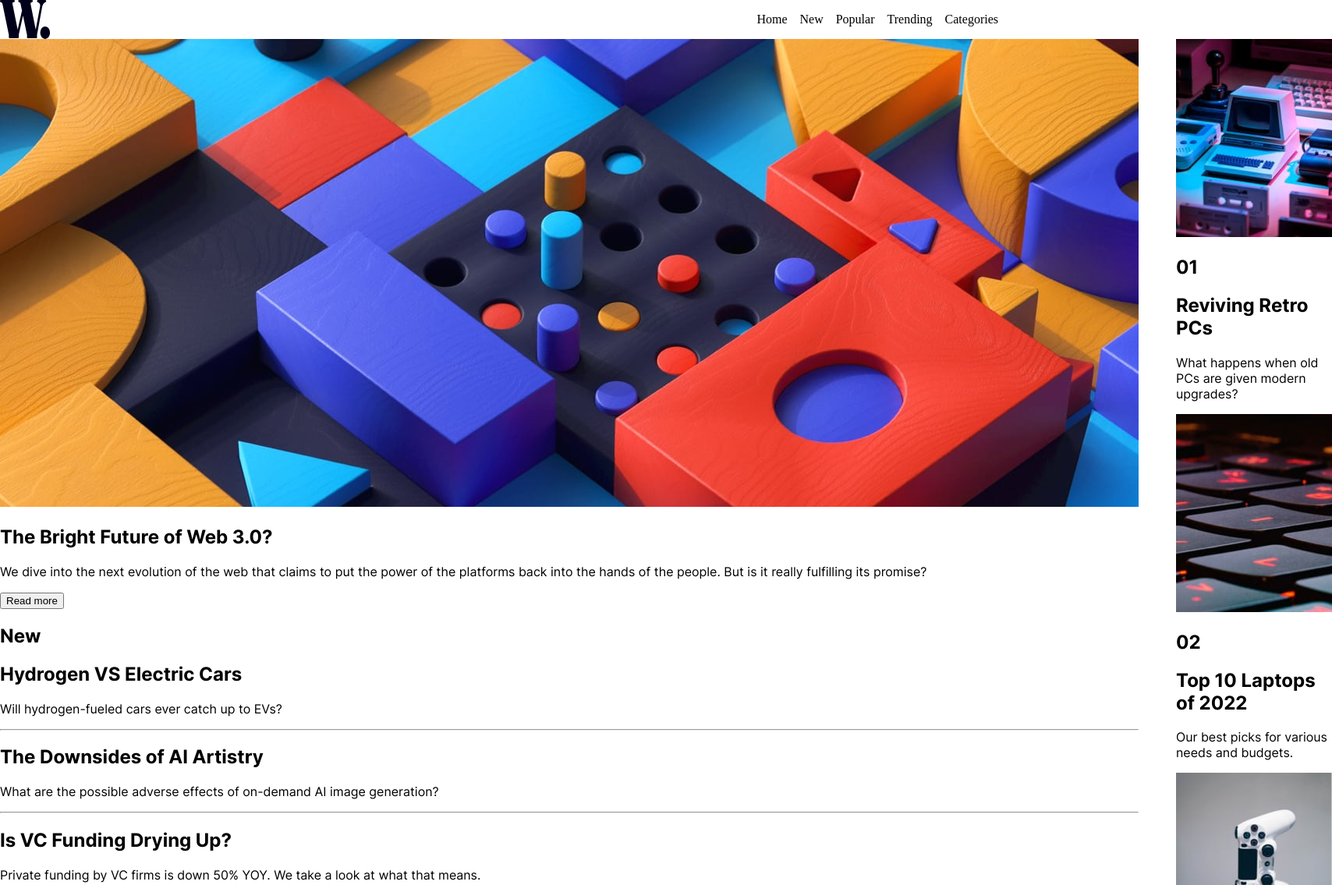
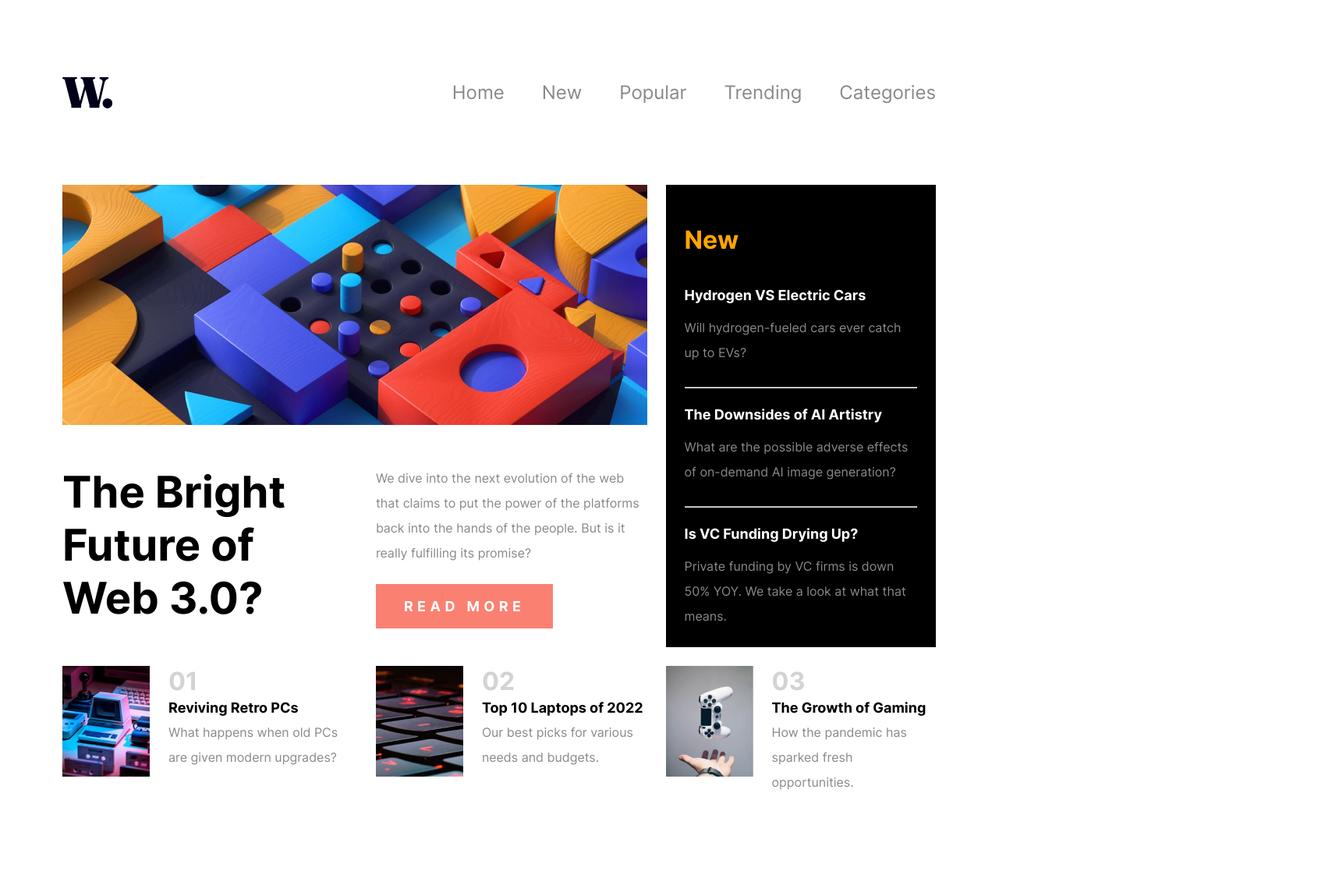
Before and after one commit to makaracc/frontend-mentor-news-challenge, a plain HTML site: page index.html in a window 1280 px wide. Shown: the top 1135 px of the page at 78% size, 1708 px wide, since content can reach past the window. After the commit the page ends 1099 px from the top, so only its background shows below. Drawn offline with Linux system fonts and the light colour scheme.

Commit message:
add grid layout

```diff
--- a/index.html
+++ b/index.html
@@ -12,43 +12,52 @@
 </head>
 
 <body>
+  <header>
     <nav>
-    <img src="assets/images/logo.svg" alt="w logo">
-    <ul class="nav-items">
+      <img class="logo" src="assets/images/logo.svg" alt="w logo">
+      <div class="menu">
+        <input id="menu-toggle" type="checkbox" />
+        <label class='menu-button-container' for="menu-toggle">
+          <img class="menu-toggle-icon" src="./assets/images/icon-menu.svg" alt="menu icon">
+          <div class="blur-bg"></div>
+        </label>
+        <ul class="menu-list">
           <li>Home</li>
           <li>New</li>
           <li>Popular</li>
           <li>Trending</li>
           <li>Categories</li>
         </ul>
+
+      </div>
     </nav>
-  <div class="container">
-    <div class="top-part">
-      <section class="main-headline">
-        <img class="main-img" src="assets/images/image-web-3-desktop.jpg" alt="main">
-        <div class="main-headline-info">
+  </header>
+
+  <main class="wrapper-grid">
+
+    <div class="grid-item"><img class="main-img" src="assets/images/image-web-3-desktop.jpg" alt="main img"></div>
+    <div class="grid-item">
       <h1 class="main-title">The Bright Future of Web 3.0?</h1>
-          <div class="main-headline-content">
+    </div>
+    <div class="grid-item main-headline-content">
       <p>We dive into the next evolution of the web that claims to put the power of the platforms back into the
         hands
         of
         the people. But is it really fulfilling its promise?</p>
       <button>Read more</button>
     </div>
-        </div>
-
-      </section>
-
-      <section class="new">
+    <section class="grid-item new">
       <h1 class="new-title">New</h1>
       <div>
         <h2>Hydrogen VS Electric Cars</h2>
         <p>Will hydrogen-fueled cars ever catch up to EVs?</p>
+        <br>
         <hr>
       </div>
       <div>
         <h2>The Downsides of AI Artistry</h2>
         <p>What are the possible adverse effects of on-demand AI image generation?</p>
+        <br>
         <hr>
       </div>
       <div>
@@ -56,10 +65,7 @@
         <p>Private funding by VC firms is down 50% YOY. We take a look at what that means.</p>
       </div>
     </section>
-    </div>
-
-    <section class="bottom-part">
-      <div class="bottom-item">
+    <div class="grid-item bottom-item">
       <img src="assets/images/image-retro-pcs.jpg" alt="retro pc">
       <div class="bottom-info">
         <h1>01</h1>
@@ -67,7 +73,7 @@
         <p>What happens when old PCs are given modern upgrades?</p>
       </div>
     </div>
-      <div class="bottom-item">
+    <div class="grid-item bottom-item">
       <img src="assets/images/image-top-laptops.jpg" alt="laptop">
       <div class="bottom-info">
         <h1>02</h1>
@@ -75,7 +81,7 @@
         <p>Our best picks for various needs and budgets.</p>
       </div>
     </div>
-      <div class="bottom-item">
+    <div class="grid-item bottom-item">
       <img src="assets/images/image-gaming-growth.jpg" alt="gaming growth">
       <div class="bottom-info">
         <h1>03</h1>
@@ -83,8 +89,8 @@
         <p>How the pandemic has sparked fresh opportunities.</p>
       </div>
     </div>
-    </section>
-  </div>
+  </main>
+
 </body>
 
 </html>
--- a/style.css
+++ b/style.css
@@ -5,84 +5,150 @@
 
 body {
 	margin: 0;
-	padding: 0;
+	padding: 1em;
+	font-family: 'inter', sans-serif;
 }
 
 nav {
 	display: flex;
+	position: fixed;
+	left: -1em;
+	width: calc(100vw - 1em);
+	padding: 2em 2em 1em 2em;
+	top: -0.5em;
+	align-items: center;
+	background-color: white;
 }
 
-nav img {
+nav .logo {
 	margin-right: auto;
 }
 
 li {
 	list-style-type: none;
 }
-
-.nav-items {
-	display: flex;
-	gap: 1em;
+h2 {
+	font-size: large;
+}
+p {
+	line-height: 2em;
+	font-weight: normal;
+	font-size: medium;
+	color: rgb(137, 137, 137);
 }
 
-.container {
-	display: grid;
-	grid-template-columns: repeat(3, 1fr);
-	gap: 3em;
-	/*
-	margin-top: clamp(3em, 5vw, 5em);
-	margin-left: clamp(3em, 10vw, 10em);
-	margin-right: clamp(3em, 10vw, 10em); */
-	font-family: 'inter', sans-serif;
+.menu-list {
+	visibility: hidden;
+	position: absolute;
+
+	padding-inline-start: 0;
+	font-weight: normal;
+	font-size: x-large;
+	color: rgb(137, 137, 137);
+	transform: translateX(100%);
+	transition: transform 0.5s;
+}
+.menu-list > li:hover,
+.bottom-info h2:hover,
+.bottom-info h1:hover {
+	cursor: pointer;
+	color: salmon;
 }
 
-/*
+#menu-toggle {
+	display: none;
+}
 
-.container {
+.menu-toggle-icon {
+	z-index: 3;
+	position: relative;
+	right: 1em;
+}
+
+#menu-toggle:checked + .menu-button-container .menu-toggle-icon {
+	content: url('./assets/images/icon-menu-close.svg');
+}
+
+#menu-toggle:checked + .menu-button-container .blur-bg {
+	position: absolute;
+	width: 100vw;
+	height: 100vh;
+	left: -1em;
+	top: -1em;
+	z-index: 1;
+	background-color: rgba(0, 0, 0, 0.421);
+}
+#menu-toggle:checked ~ .menu-list {
+	visibility: visible;
 	display: flex;
 	flex-direction: column;
-	gap: 3em;
-
-	margin-top: clamp(3em, 5vw, 5em);
-	margin-left: clamp(3em, 10vw, 10em);
-	margin-right: clamp(3em, 10vw, 10em);
-	font-family: 'inter', sans-serif;
+	position: absolute;
+	z-index: 2;
+	right: -1em;
+	top: -3em;
+	align-items: flex-start;
+	width: 65vw;
+	height: 110vh;
+	background-color: white;
+	color: black;
+	padding-top: 7em;
+	padding-left: 2em;
+	gap: 2em;
+	transform: translateX(0%);
 }
 
-.top-part {
-	display: flex;
-	width: 100%;
-	gap: 3em;
+.wrapper-grid {
+	display: grid;
+	grid-template-areas:
+		'headline-img'
+		'headline-title'
+		'headline-description'
+		'new'
+		'more-one'
+		'more-two'
+		'more-three';
+	gap: 1.5em;
+	margin-top: 5em;
+	margin-inline: auto;
 }
 
-.main-headline {
-	display: flex;
-	flex-direction: column;
-	flex-grow: 2;
-	gap: 1.5em;
-	width: 66%;
+.grid-item:nth-child(1) {
+	grid-area: headline-img;
+}
+.grid-item:nth-child(2) {
+	grid-area: headline-title;
+}
+.grid-item:nth-child(3) {
+	grid-area: headline-description;
+}
+.grid-item:nth-child(4) {
+	grid-area: new;
+}
+.grid-item:nth-child(5) {
+	grid-area: more-one;
+}
+.grid-item:nth-child(6) {
+	grid-area: more-two;
+}
+.grid-item:nth-child(7) {
+	grid-area: more-three;
+}
+
+.grid-item .main-img {
+	object-fit: cover;
+	width: 100%;
+	max-height: 100%;
 }
 
 .main-title {
 	font-size: 3.5em;
 	margin: 0;
-	flex: 1;
-}
-
-.main-img {
-}
-
-.main-headline-info {
-	display: flex;
-}
-
-.main-headline-header {
 }
 
 .main-headline-content {
 	display: flex;
 	flex-direction: column;
-	flex: 1;
+	gap: 1.5em;
 }
 
 .main-headline-content button {
@@ -92,6 +158,7 @@ li {
 	color: white;
 	text-transform: uppercase;
 	letter-spacing: 0.3em;
+	font-size: large;
 	font-weight: bolder;
 	font-family: 'inter', sans-serif;
 	border: none;
@@ -111,31 +178,89 @@ li {
 	padding: 1.5em;
 }
 
+.new h2:hover {
+	cursor: pointer;
+	color: orange;
+}
+
 .new-title {
 	color: orange;
 	font-size: xx-large;
 }
 
-.bottom-part {
-	display: flex;
-	justify-content: space-evenly;
-	gap: 1.5em;
-	flex-wrap: wrap;
-	margin: 0;
-	padding: 0;
-}
-
 .bottom-item {
 	display: flex;
-	gap: 1.5e
+	align-items: flex-start;
+	gap: 1.5em;
 }
 
 .bottom-item img {
-	height: 150px;
-	width: auto;
+	object-fit: contain;
+	width: clamp(7em, 5vw, 100%);
+}
+
+.bottom-item img:hover {
+	cursor: pointer;
 }
 
 .bottom-info {
 	display: flex;
 	flex-direction: column;
-} */
+}
+
+.bottom-info h1 {
+	color: lightgrey;
+}
+.bottom-info h1,
+p {
+	margin: 0;
+}
+
+.bottom-info h2 {
+	margin-block-start: 0.25em;
+	margin-block-end: 0.25em;
+}
+
+@media (min-width: 478px) {
+	.wrapper-grid {
+		grid-template-areas:
+			'headline-img headline-img'
+			'headline-title headline-description'
+			'new new'
+			'more-one more-two'
+			'more-three more-three';
+	}
+	.grid-item .main-img {
+		object-fit: cover;
+		width: 100%;
+		max-height: 100%;
+	}
+}
+
+@media (min-width: 930px) {
+	body {
+		padding: 5em;
+	}
+	nav {
+		position: static;
+		width: auto;
+		padding: 0;
+	}
+	.menu > label {
+		display: none;
+	}
+
+	.menu-list {
+		display: flex;
+		visibility: visible;
+		gap: 2em;
+		position: static;
+		transform: none;
+	}
+	.wrapper-grid {
+		grid-template-areas:
+			'headline-img headline-img new'
+			'headline-title headline-description new'
+			'more-one more-two more-three';
+	}
+}
```
Lines whose indentation alone changed are shown as unchanged.
